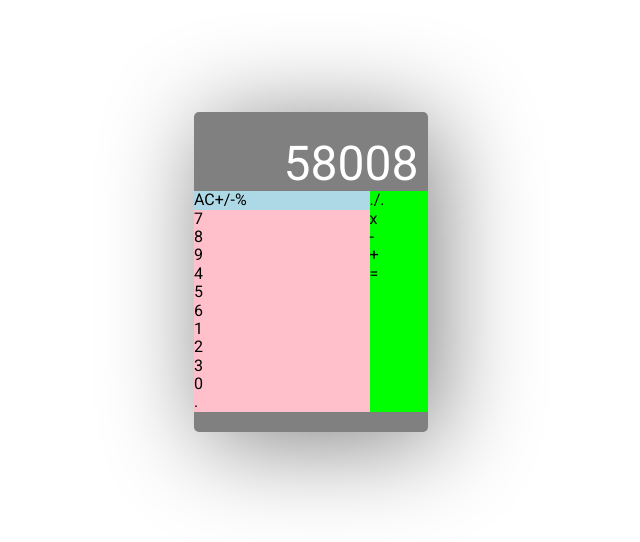
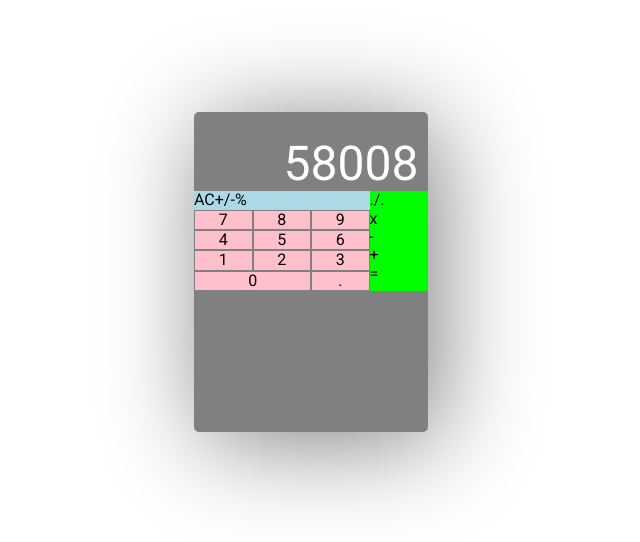
Before and after one commit to brac/calcClone, a website: page index.html in a window 1280 px wide. Shown: the part 128-670 px from the top of the page, without its empty margins (329-969 px from the left). Drawn offline with Linux system fonts and the light colour scheme.

Commit message:
positioned number keys

```diff
--- a/index.css
+++ b/index.css
@@ -33,12 +33,12 @@
   flex-direction: row;
 }
 
-  .calculator-keypad-inputkeys{
+  .calculator-keypad-inputkeys {
     background-color: pink;
     flex: .75;
   }
 
-  .calculator-keypad-functionkeys{
+  .calculator-keypad-functionkeys {
     background-color: lime;
     flex: .25;
   }
@@ -49,5 +49,21 @@
     flex-direction: row;
   }
 
-    .calculator-keypad-inputkeys-adjustkeys-adjustkey{
+    .calculator-keypad-inputkeys-adjustkeys-adjustkey {
     }
+
+  .calculator-keypad-inputkeys-numberkeys {
+    display: flex;
+    flex-direction: row;
+    flex-wrap: wrap;
+  }
+
+    .calculator-keypad-inputkeys-numberkeys-numberkey {
+      text-align: center;
+      flex: 1 0 30%;
+      border: 1px solid grey;
+    }
+
+    .calculator-keypad-inputkeys-numberkeys :last-child {
+      flex: 0 0 32%;
+    }
```
